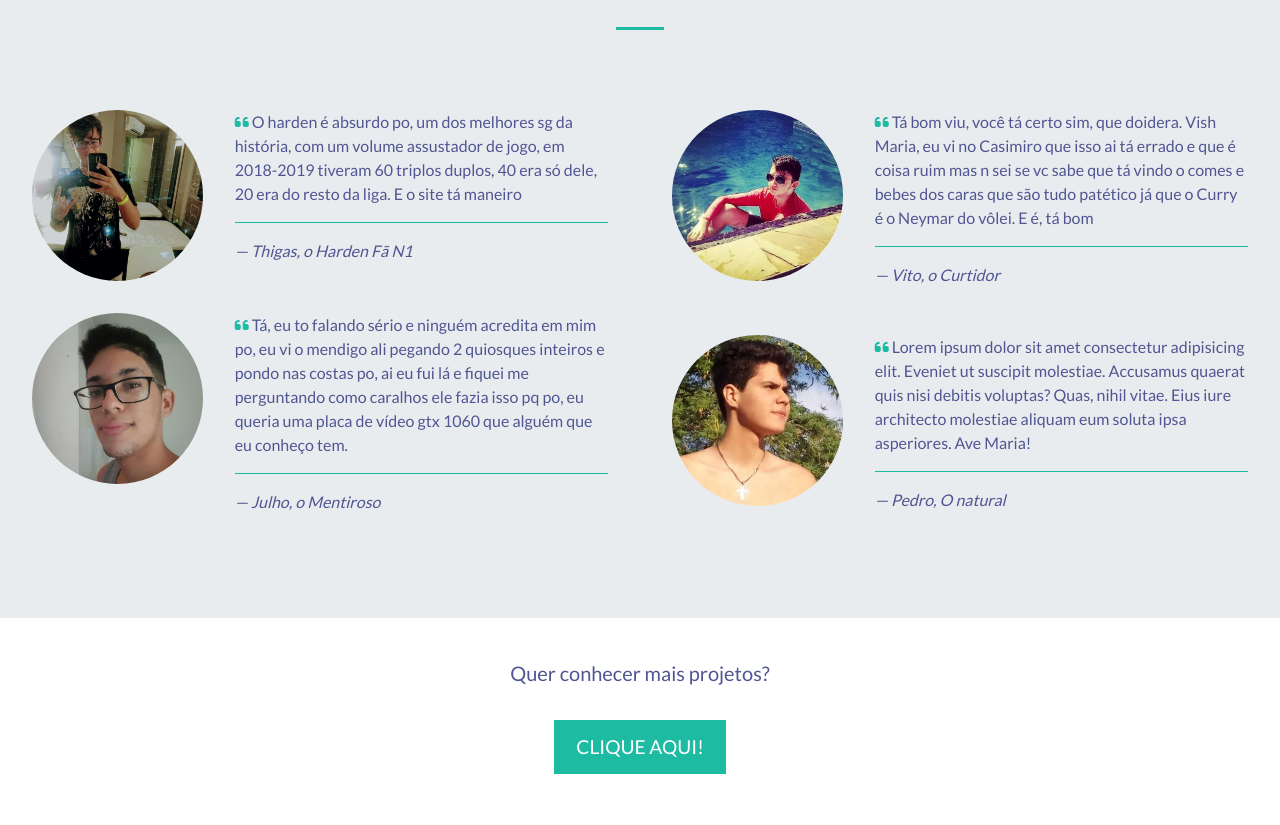
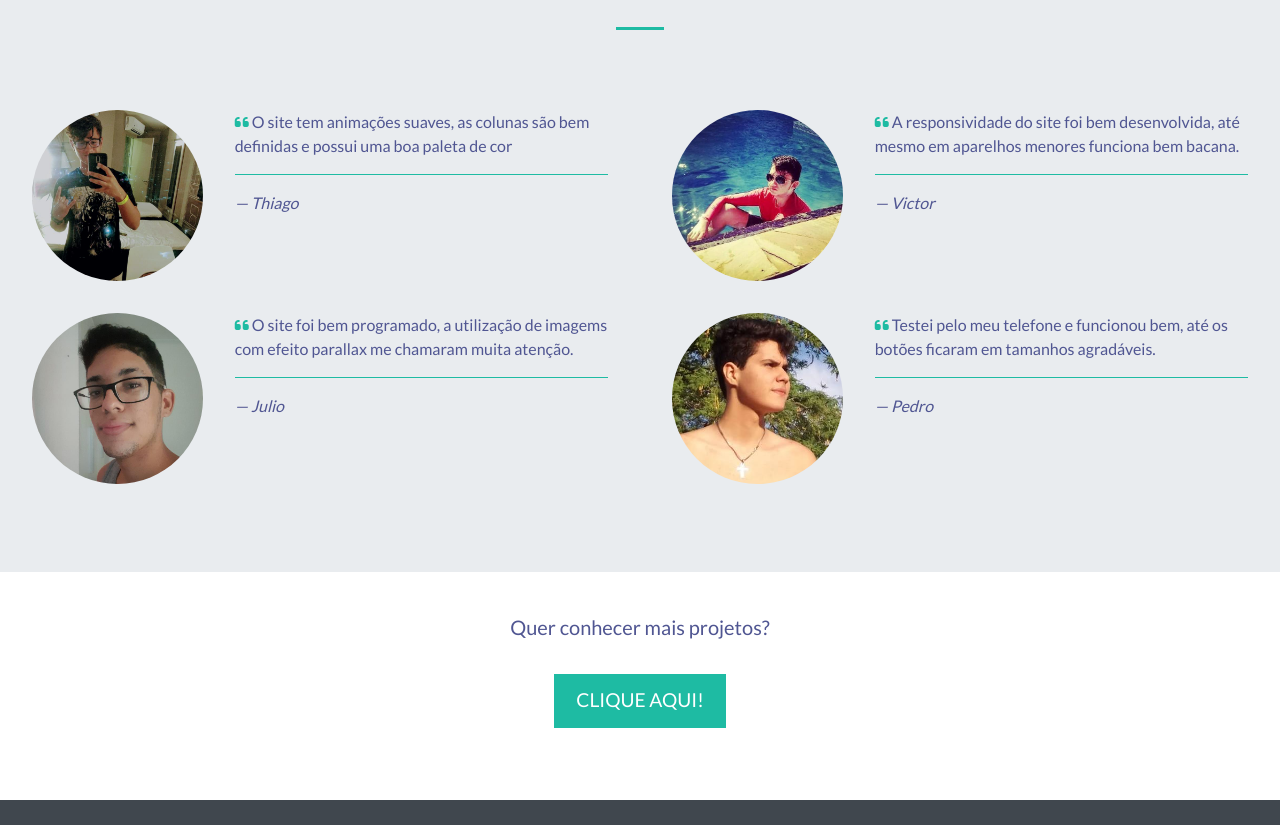
Before and after one commit to Auxesio/Meu-Portfolio, a plain HTML site: page index.html in a window 1280 px wide. Shown: the part 2318-3143 px from the top of the page. Drawn offline with nearby package versions, Linux system fonts and the light colour scheme.

Commit message:
Padronizacão

```diff
--- a/index.html
+++ b/index.html
@@ -201,9 +201,9 @@
 					<div class="col-md-8">
 						<blockquote>
 							<i class="fas fa-quote-left"></i>
-							O harden é absurdo po, um dos melhores sg da história, com um volume assustador de jogo, em 2018-2019 tiveram 60 triplos duplos, 40 era só dele, 20 era do resto da liga. E o site tá maneiro
+							O site tem animações suaves, as colunas são bem definidas e possui uma boa paleta de cor
 							<hr class="clients-hr">
-							<cite>&#8212; Thigas, o Harden Fã N1</cite>
+							<cite>&#8212; Thiago</cite>
 						</blockquote>
 					</div>
 				</class> <!-- /Cliente 1 -->
@@ -215,9 +215,9 @@
 					<div class="col-md-8">
 						<blockquote>
 							<i class="fas fa-quote-left"></i>
-							Tá, eu to falando sério e ninguém acredita em mim po, eu vi o mendigo ali pegando 2 quiosques inteiros e pondo nas costas po, ai eu fui lá e fiquei me perguntando como caralhos ele fazia isso pq po, eu queria uma placa de vídeo gtx 1060 que alguém que eu conheço tem.
+							O site foi bem programado, a utilização de imagems com efeito parallax me chamaram muita atenção.
 							<hr class="clients-hr">
-							<cite>&#8212; Julho, o Mentiroso</cite>
+							<cite>&#8212; Julio</cite>
 						</blockquote>
 					</div>
 				</class> <!-- /Cliente 2 -->
@@ -231,9 +231,9 @@
 					<div class="col-md-8">
 						<blockquote>
 							<i class="fas fa-quote-left"></i>
-							Tá bom viu, você tá certo sim, que doidera. Vish Maria, eu vi no Casimiro que isso ai tá errado e que é coisa ruim mas n sei se vc sabe que tá vindo o comes e bebes dos caras que são tudo patético já que o Curry é o Neymar do vôlei. E é, tá bom
+							A responsividade do site foi bem desenvolvida, até mesmo em aparelhos menores funciona bem bacana.
 							<hr class="clients-hr">
-							<cite>&#8212; Vito, o Curtidor</cite>
+							<cite>&#8212; Victor</cite>
 						</blockquote>
 					</div>
 				</class> <!-- /Cliente 3 -->
@@ -245,9 +245,9 @@
 					<div class="col-md-8">
 						<blockquote>
 							<i class="fas fa-quote-left"></i>
-							Lorem ipsum dolor sit amet consectetur adipisicing elit. Eveniet ut suscipit molestiae. Accusamus quaerat quis nisi debitis voluptas? Quas, nihil vitae. Eius iure architecto molestiae aliquam eum soluta ipsa asperiores. Ave Maria!
+							Testei pelo meu telefone e funcionou bem, até os botões ficaram em tamanhos agradáveis.
 							<hr class="clients-hr">
-							<cite>&#8212; Pedro, O natural</cite>
+							<cite>&#8212; Pedro</cite>
 						</blockquote>
 					</div>
 				</class> <!-- /Cliente 4 -->
```
